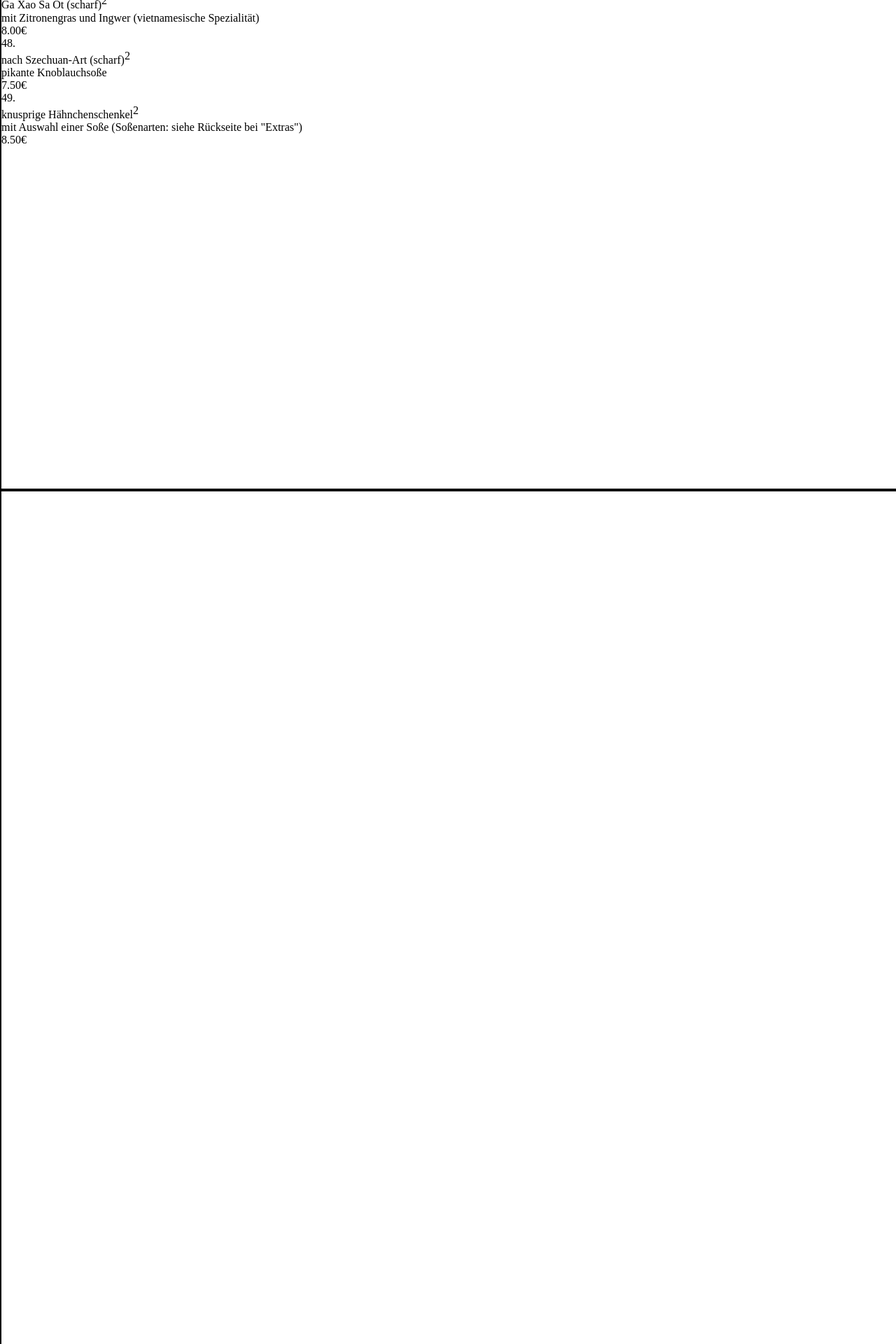
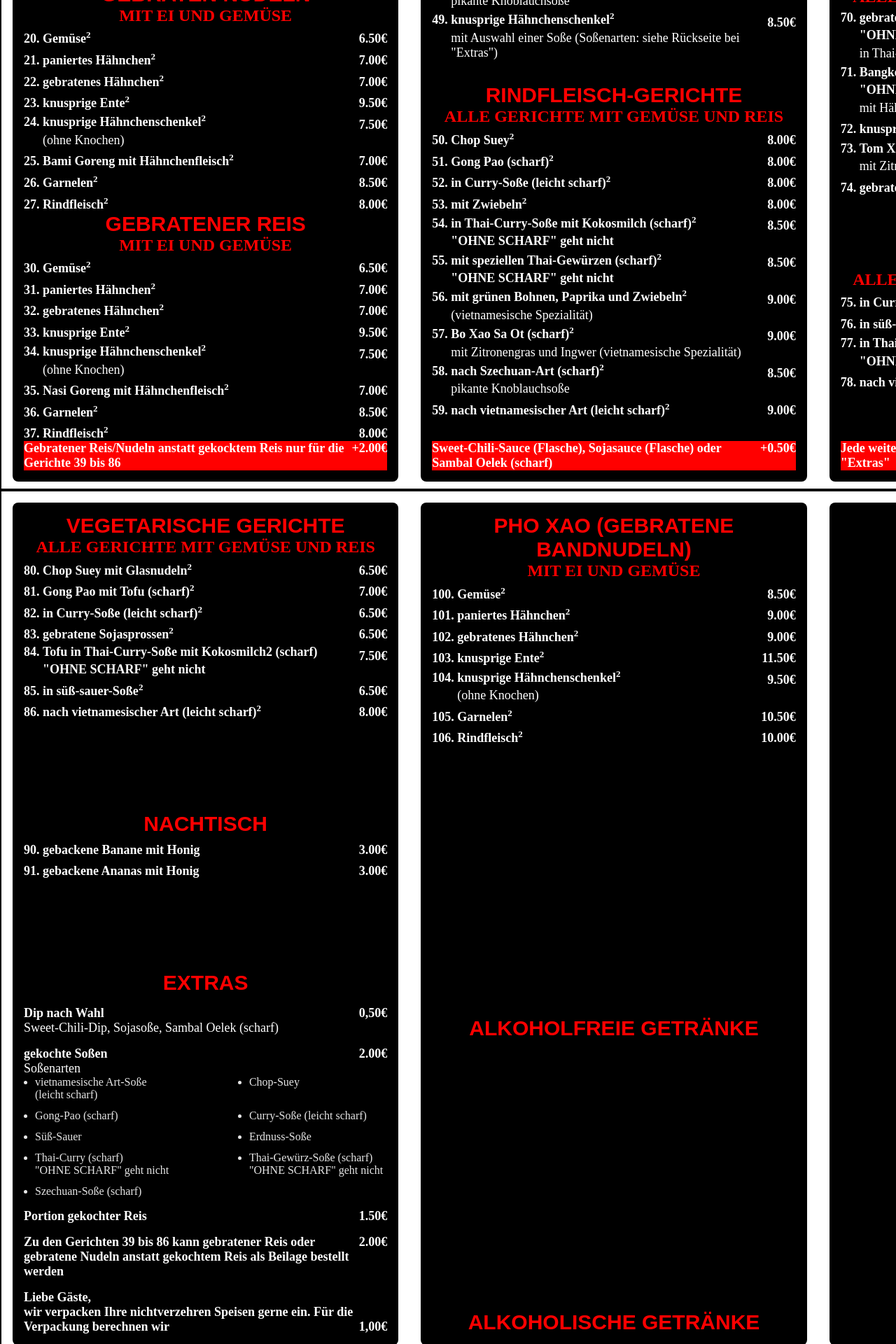
Before and after one commit to datxuantran/menu-asia, a React (Vite) app: page / in a window 1280 px wide. Shown: the part 540-2460 px from the top of the page at 70% size. Built offline with nearby package versions, Linux system fonts and the light colour scheme.

Commit message:
add extra category

```diff
--- a/src/App.tsx
+++ b/src/App.tsx
@@ -1,5 +1,22 @@
-import { A4Page, Col, GlobalStyle } from "./style";
-import dishes, { ICategory, IDish, categories } from "./data";
+import {
+	A4Page,
+	CategoryContainer,
+	CategoryTitleContainer,
+	Col,
+	DishContainer,
+	ExtraCategoryContainer,
+	ExtraContainer,
+	FooterContainer,
+	GlobalStyle,
+	Grid,
+} from "./style";
+import dishes, {
+	ICategory,
+	IDish,
+	categories,
+	extraItems,
+	footers,
+} from "./data";
 
 const App = () => {
 	return (
@@ -16,11 +33,25 @@ export default App;
 const Front = () => {
 	return (
 		<A4Page>
-			<Col>
-				<Vorspeisen />
-			</Col>
-			<Col></Col>
-			<Col></Col>
+			<Grid>
+				<Col>
+					<Category id={0} min={1} max={11} />
+					<Category id={1} min={20} max={27} />
+					<Category id={2} min={30} max={37} />
+					<Footer id={0} />
+				</Col>
+				<Col>
+					<Category id={3} min={39} max={49} />
+					<Category id={4} min={50} max={59} />
+					<Footer id={1} />
+				</Col>
+				<Col>
+					<Category id={5} min={60} max={69} />
+					<Category id={6} min={70} max={74} />
+					<Category id={7} min={75} max={78} />
+					<Footer id={2} />
+				</Col>
+			</Grid>
 		</A4Page>
 	);
 };
@@ -28,25 +59,96 @@ const Front = () => {
 const Back = () => {
 	return (
 		<A4Page>
-			<Col></Col>
-			<Col></Col>
-			<Col></Col>
+			<Grid>
+				<Col>
+					<Category id={8} min={80} max={86} />
+					<Category id={9} min={90} max={91} />
+					<Extras id={10} />
+				</Col>
+				<Col>
+					<Category id={11} min={100} max={106} />
+					<Category id={12} min={0} max={0} />
+					<Category id={13} min={0} max={0} />
+				</Col>
+				<Col></Col>
+			</Grid>
 		</A4Page>
 	);
 };
 
-const Vorspeisen = () => {
-	const category = categories[0];
-	const min = 38;
-	const max = 49;
+const Extras = ({ id }: { id: number }) => {
+	const category = categories[id];
+	return (
+		<ExtraCategoryContainer>
+			<CategoryTitle category={category} />
+			{extraItems.map((item, idx) => {
+				return (
+					<ExtraContainer key={idx} style={idx === 4 ? { alignItems: "end" } : {}}>
+						<div className='description'>
+							<div className='primaryDescription'>
+								{idx !== 4 ? (
+									<>{item.primaryDescription}</>
+								) : (
+									<>
+										<div>Liebe Gäste,</div>
+										<div>
+											wir verpacken Ihre nichtverzehren Speisen gerne ein. Für die
+											Verpackung berechnen wir
+										</div>
+									</>
+								)}
+							</div>
+							<div className='secondaryDesciption'>
+								<div>{item.secondaryDescription}</div>
+								{idx === 1 ? (
+									<ul>
+										<li>
+											vietnamesische Art-Soße <div>(leicht scharf)</div>
+										</li>
+										<li>Chop-Suey</li>
+										<li>Gong-Pao (scharf)</li>
+										<li>Curry-Soße (leicht scharf)</li>
+										<li>Süß-Sauer</li>
+										<li>Erdnuss-Soße</li>
+										<li>
+											Thai-Curry (scharf) <div>"OHNE SCHARF" geht nicht</div>
+										</li>
+										<li>
+											Thai-Gewürz-Soße (scharf) <div>"OHNE SCHARF" geht nicht</div>
+										</li>
+										<li>Szechuan-Soße (scharf)</li>
+									</ul>
+								) : (
+									<></>
+								)}
+							</div>
+						</div>
+						<div className='price'>{item.price}€</div>
+					</ExtraContainer>
+				);
+			})}
+		</ExtraCategoryContainer>
+	);
+};
+
+const Category = ({
+	id,
+	min,
+	max,
+}: {
+	id: number;
+	min: number;
+	max: number;
+}) => {
+	const category = categories[id];
 	const cDishes = dishes
 		.filter((dish) => parseInt(dish.id) <= max && parseInt(dish.id) >= min)
 		.sort((a, b) => parseInt(a.id) - parseInt(b.id));
 	return (
-		<div>
+		<CategoryContainer>
 			<CategoryTitle category={category} />
 			<Dishes dishes={cDishes} />
-		</div>
+		</CategoryContainer>
 	);
 };
 
@@ -55,22 +157,34 @@ const CategoryTitle = ({ category }: { category: ICategory }) => {
 	const secondaryDescription = category.secondaryDescription;
 	const terinatyDescription = category.terinatyDescription;
 	return (
-		<div>
-			{primaryDescription ? <div>{primaryDescription}</div> : <></>}
-			{secondaryDescription !== "" ? <div>{secondaryDescription}</div> : <></>}
-			{terinatyDescription !== "" ? <div>{terinatyDescription}</div> : <></>}
-		</div>
+		<CategoryTitleContainer>
+			{primaryDescription ? (
+				<div className='primaryDescription'>{primaryDescription}</div>
+			) : (
+				<></>
+			)}
+			{secondaryDescription !== "" ? (
+				<div className='secondaryDescription'>{secondaryDescription}</div>
+			) : (
+				<></>
+			)}
+			{terinatyDescription !== "" ? (
+				<div className='terinatyDescription'>{terinatyDescription}</div>
+			) : (
+				<></>
+			)}
+		</CategoryTitleContainer>
 	);
 };
 
 const Dishes = ({ dishes }: { dishes: IDish[] }) => {
 	console.log(dishes);
 	return (
-		<div className='Dishes'>
+		<>
 			{dishes.map((dish, idx) => (
 				<Dish dish={dish} key={idx} />
 			))}
-		</div>
+		</>
 	);
 };
 
@@ -82,17 +196,31 @@ const Dish = ({ dish }: { dish: IDish }) => {
 	const price = dish.price;
 	const superscriptText = dish.superscriptText;
 	return (
-		<div className='dish'>
+		<DishContainer>
 			<div className='description'>
-				<div>{id}.</div>
-				<div>
+				<div className='id'>{id}.</div>
+				<div className='primaryDescription'>
 					{primaryDescription}
 					{superscriptText !== "" ? <sup>{superscriptText}</sup> : <></>}
 				</div>
-				{warning !== "" ? <div>{warning}</div> : <></>}
-				{secondaryDescription !== "" ? <div>{secondaryDescription}</div> : <></>}
+				{warning !== "" ? <div className='warning'>{warning}</div> : <></>}
+				{secondaryDescription !== "" ? (
+					<div className='secondaryDesciption'>{secondaryDescription}</div>
+				) : (
+					<></>
+				)}
 			</div>
 			<div className='price'>{price}€</div>
-		</div>
+		</DishContainer>
 	);
 };
+
+const Footer = ({ id }: { id: number }) => {
+	const footer = footers[id];
+	return (
+		<FooterContainer>
+			<div className='description'>{footer.description}</div>
+			<div className='price'>+{footer.price}€</div>
+		</FooterContainer>
+	);
+};
--- a/src/data.ts
+++ b/src/data.ts
@@ -264,14 +264,14 @@ export const extraItems = [
 	},
 	{
 		id: 5,
-		primaryDescription:
-			"Liebe Gäste, wir verpacken Ihre nichtverzehren Speisen gerne ein. Für die Verpackung berechnen wir",
+		primaryDescription: `Liebe Gäste,
+			wir verpacken Ihre nichtverzehren Speisen gerne ein. Für die Verpackung berechnen wir`,
 		secondaryDescription: "",
 		price: "1,00",
 	},
 ];
 
-export const footer = [
+export const footers = [
 	{
 		id: 1,
 		description:
@@ -638,8 +638,9 @@ nach vietnamesischer Art (leicht scharf)2
 9.80€
 
 70.
-gebratene Garnelen in Thai-Curry-Soße mit Kokosmilch (scharf)2
+gebratene Garnelen (scharf)2
 "OHNE SCHARF" geht nicht
+in Thai-Curry-Soße mit Kokosmilch
 10.00€
 
 71.
--- a/src/style.tsx
+++ b/src/style.tsx
@@ -25,10 +25,210 @@ ol[role="list"] {
 `;
 
 export const A4Page = styled.div`
+	--clr-accent-500: hsl(12, 60%, 45%);
+	--clr-accent-400: hsl(12, 88%, 59%);
+	--clr-accent-300: hsl(12, 88%, 75%);
+	--clr-accent-100: hsl(13, 100%, 96%);
+
+	--clr-primary-400: hsl(228, 39%, 23%);
+
+	--clr-neutral-900: hsl(232, 12%, 13%);
+	--clr-neutral-200: hsl(0 0% 97%);
+	--clr-neutral-100: hsl(0 0% 100%);
+
+	--ff-primary: "Be Vietnam Pro", sans-serif;
+
+	--ff-body: var(--ff-primary);
+	--ff-heading: var(--ff-primary);
+
+	--fw-regular: 400;
+	--fw-semi-bold: 500;
+	--fw-bold: 700;
+
+	--fs-300: 0.8125rem;
+	--fs-400: 0.875rem;
+	--fs-500: 0.9375rem;
+	--fs-600: 1rem;
+	--fs-650: 1.125rem;
+	--fs-700: 1.25rem;
+	--fs-800: 1.5rem;
+	--fs-900: 1.875rem;
+
+	--fs-body: var(--fs-400);
+	--fs-primary-heading: var(--fs-800);
+	--fs-secondary-heading: var(--fs-700);
+	--fs-nav: var(--fs-500);
+	--fs-button: var(--fs-300);
+
+	--size-100: 0.25rem;
+	--size-200: 0.5rem;
+	--size-300: 0.75rem;
+	--size-400: 1rem;
+	--size-500: 1.5rem;
+	--size-600: 2rem;
+	--size-700: 3rem;
+	--size-800: 4rem;
+	--size-900: 5rem;
+
 	height: 1240px;
 	width: 1754px;
 
 	border: 2px solid black;
 `;
 
-export const Col = styled.div``;
+export const Grid = styled.div`
+	display: grid;
+	grid-template-columns: 1fr 1fr 1fr;
+
+	gap: 2rem;
+	padding-inline: 1rem;
+	padding-block: 1rem;
+	height: 100%;
+`;
+
+export const Col = styled.div`
+	display: flex;
+	flex-direction: column;
+	justify-content: space-between;
+	align-content: space-around;
+
+	background-color: black;
+
+	padding-inline: 1rem;
+	padding-block: 1rem;
+
+	border-radius: 0.5rem;
+
+	height: 100%;
+`;
+
+export const CategoryContainer = styled.div`
+	display: flex;
+	flex-direction: column;
+	gap: 0.2rem;
+`;
+
+export const CategoryTitleContainer = styled.div`
+	text-align: center;
+	color: red;
+
+	& .primaryDescription {
+		font-family: var(--ff-heading);
+		font-size: var(--fs-900);
+		font-weight: var(--fw-bold);
+	}
+
+	& .secondaryDescription {
+		font-size: var(--fs-800);
+		font-weight: var(--fw-bold);
+	}
+
+	& .terinatyDescription {
+		font-size: var(--fs-700);
+		font-weight: var(--fw-semi-bold);
+	}
+`;
+
+export const DishContainer = styled.div`
+	display: flex;
+	justify-content: space-between;
+
+	font-size: var(--fs-650);
+	font-weight: var(--fw-bold);
+
+	color: white;
+
+	& .description {
+		display: grid;
+		grid-template-columns: auto auto;
+		align-items: end;
+		gap: 0.5ch;
+	}
+
+	& .id {
+		grid-column: 1/2;
+		grid-row: 1/2;
+	}
+
+	& .primaryDescription {
+		grid-column: 2/-1;
+		grid-row: 1/2;
+
+		& sup {
+			font-size: var(--fs-300);
+		}
+	}
+
+	& .description:has(.warning) > .secondaryDesciption {
+		grid-column: 2/-1;
+		grid-row: 3/4;
+	}
+
+	& .secondaryDesciption {
+		grid-column: 2/-1;
+		grid-row: 2/3;
+
+		font-weight: var(--fw-regular);
+	}
+
+	& .warning {
+		grid-column: 2/-1;
+		grid-row: 2/3;
+	}
+
+	& .price {
+		padding-top: 0.4rem;
+	}
+`;
+
+export const FooterContainer = styled.div`
+	display: flex;
+	justify-content: space-between;
+
+	font-size: var(--fs-650);
+	font-weight: var(--fw-bold);
+
+	color: white;
+	background-color: red;
+`;
+
+export const ExtraCategoryContainer = styled(CategoryContainer)`
+	gap: 1rem;
+`;
+
+export const ExtraContainer = styled.div`
+	display: flex;
+	justify-content: space-between;
+
+	font-size: var(--fs-650);
+	font-weight: var(--fw-bold);
+
+	color: white;
+
+	& .description {
+	}
+
+	& .primaryDescription {
+		grid-column: 2/-1;
+		grid-row: 1/2;
+	}
+
+	& .secondaryDesciption {
+		font-weight: var(--fw-regular);
+	}
+
+	& .price {
+	}
+
+	& ul {
+		display: grid;
+		grid-template-columns: 1fr 1fr;
+		justify-content: center;
+		gap: 0.75rem;
+
+		font-size: var(--fs-600);
+		opacity: 0.9;
+		width: 150%;
+		padding-left: 1rem;
+	}
+`;
```
